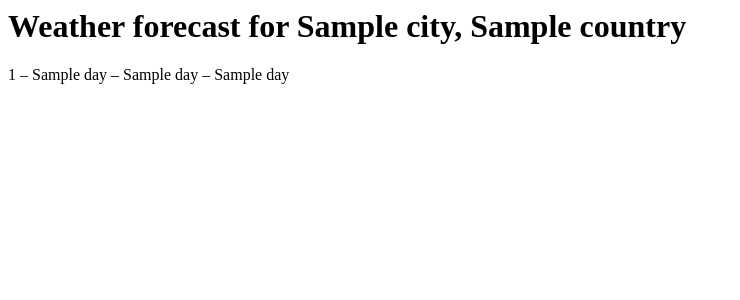
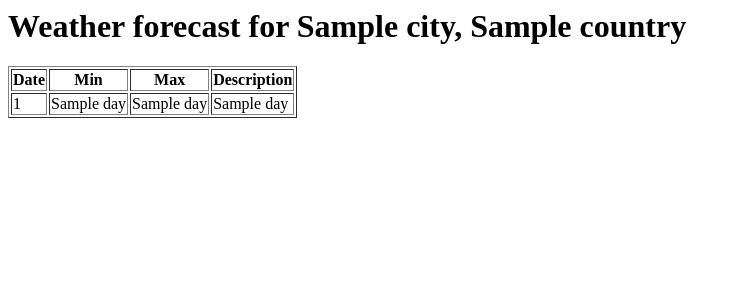
Before and after one commit to doublenns/flask_playground, a Flask app: template weather_app/templates/index.html in a window 1280 px wide. Shown: the top 300 px of the page, without its empty margins (0-740 px from the left). Run offline with Flask 2, Linux system fonts and the light colour scheme; the template is opened without the code that fills it: most values are stand-ins (such as "Sample title", 1, 10 or a date in 2020).

Commit message:
Put HTML results into a table

```diff
--- a/weather_app/templates/index.html
+++ b/weather_app/templates/index.html
@@ -5,18 +5,22 @@
     <body>
 
         <h1>Weather forecast for {{city}}, {{country}}</h1>
-
-        {% for day in forecast_list %}
-            {% if day[3] == "light rain" or day[3]=="clear sky" %}
-                <p><font color="green">
-                {{day[0]}} &ndash; {{day[1]}} &ndash; {{day[2]}} &ndash; {{day[3]}}
-                </font></p>
-            {% else %}
-                <p>
-                {{day[0]}} &ndash; {{day[1]}} &ndash; {{day[2]}} &ndash; {{day[3]}}
-                </p>
-            {% endif %}
-        {% endfor %}
+        <table border="1">
+            <tr>
+                <th>Date</th><th>Min</th><th>Max</th><th>Description</th>
+            </tr>
+            {% for day in forecast_list %}
+                <tr>
+                    <td>{{day[0]}}</td>
+                    <td>{{day[1]}}</td>
+                    <td>{{day[2]}}</td>
+                    {% if day[3] =="light rain" or day[3]=="moderate rain" %}
+                        <td><font color="green">{{day[3]}}</font></td>
+                    {% else %}
+                        <td>{{day[3]}}</td>
+                    {% endif %}
+                </tr>
+            {% endfor %}
 
     </body>
 </html>
```
